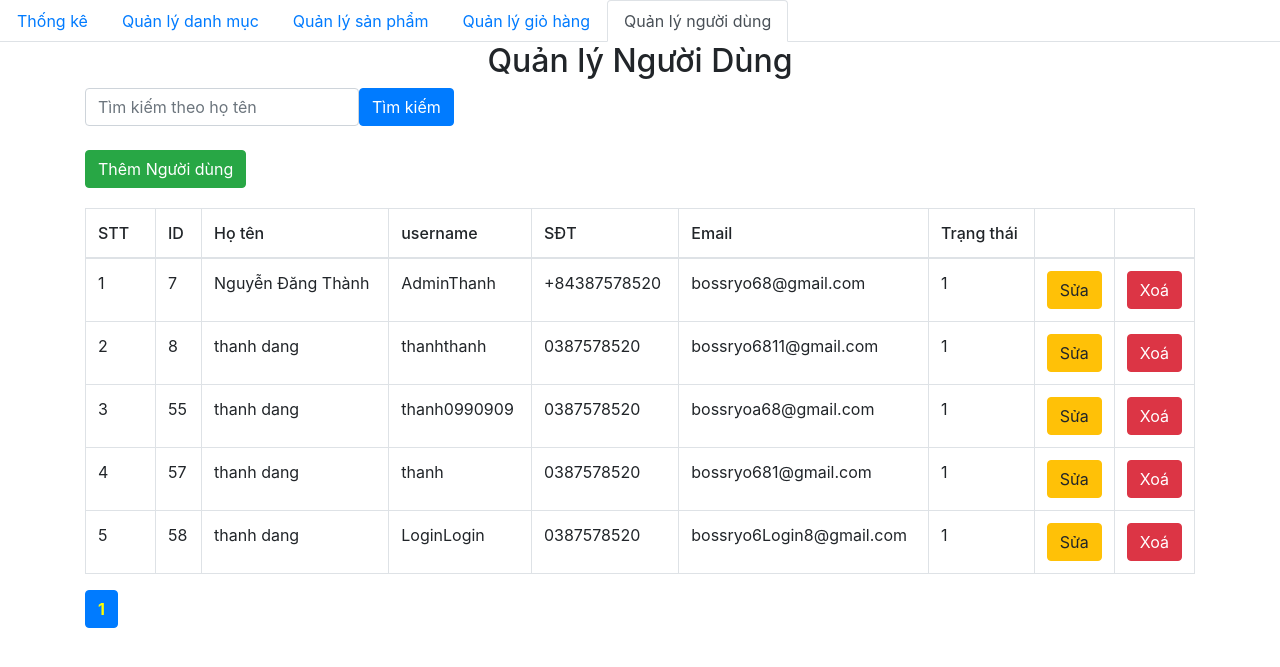
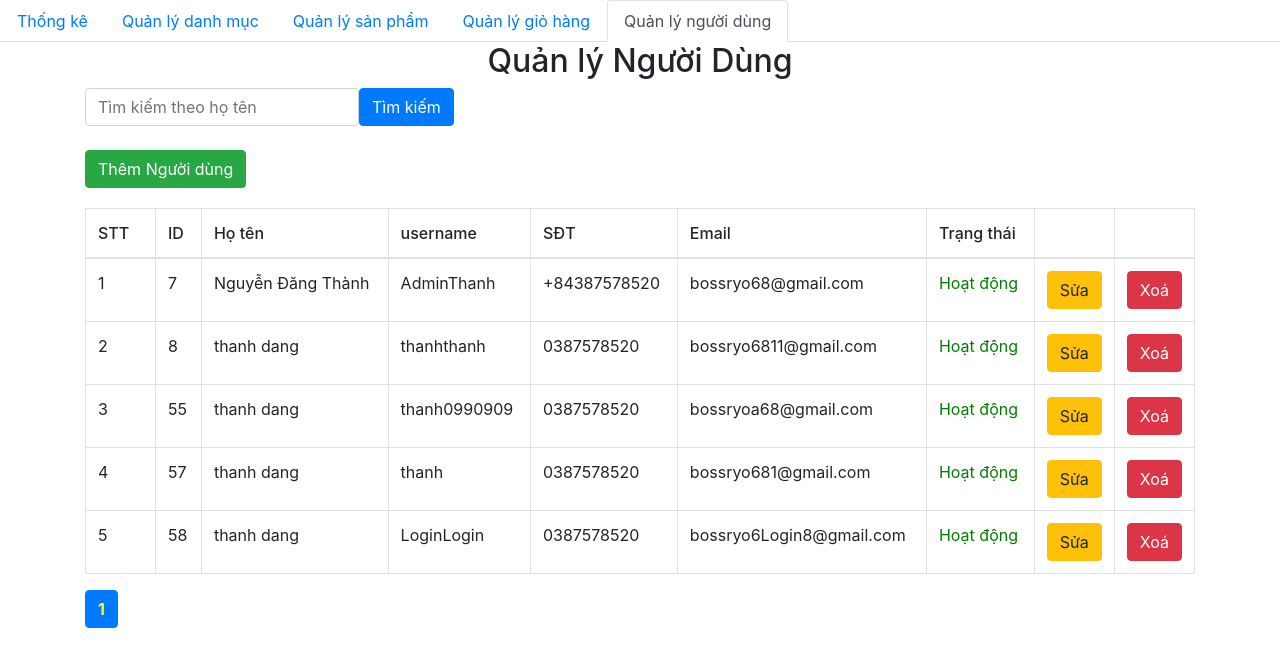
Before and after one commit to taannv636/web2, a PHP site: page /PROJECT/admin/user/index.php in a window 1280 px wide. Shown: the top 667 px of the page. Run offline with PHP 8.4, Linux system fonts and the light colour scheme; data comes from the database, SQL or seed files in the repository.

Commit message:
Update index.php

```diff
--- a/PHP/admin/user/index.php
+++ b/PHP/admin/user/index.php
@@ -104,7 +104,7 @@ require_once('../database/dbhelper.php');
                     <td>' . $item['username'] . '</td>
                     <td>' . $item['phone'] . '</td>
                     <td>' . $item['email'] . '</td>
-                    <td>' . $item['trang_thai'] . '</td>
+                    <td style="color: ' . ($item['trang_thai'] == 1 ? 'green' : 'red') . ';">' . ($item['trang_thai'] == 1 ? 'Hoạt động' : 'Cấm') . '</td>
                     <td>
                         <a href="add.php?id_user=' . $item['id_user'] . '">
                             <button class=" btn btn-warning">Sửa</button>
```
